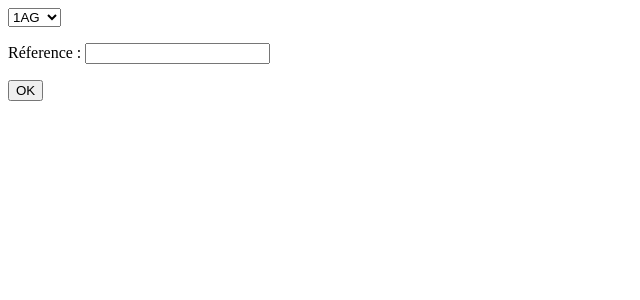
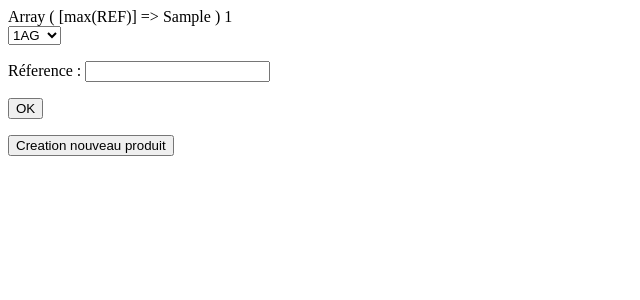
Before and after one commit to yokaii/INVENTAIREV6, a PHP site: page /included.php?color=1 in a window 1280 px wide. Shown: the top 300 px of the page, without its empty margins (0-640 px from the left). Run offline with PHP 8.4, Linux system fonts and the light colour scheme; data comes from the database, SQL or seed files in the repository; tables that the repository leaves empty or names only in its code hold one stand-in row (values such as "Sample post").

Commit message:
Ajout fonction new produit
Ajout et check des bases pour le new produit

```diff
--- a/included.php
+++ b/included.php
@@ -3,25 +3,51 @@
 	$color = $db->quote($_GET['color']);
 	$sql = $db->query("SELECT * FROM zone WHERE ALLEE = $color");
 	$fetch = $sql->fetchAll();
+	$search_a = $db->query("SELECT max(REF) FROM allref");
+	$search_allref = $search_a->fetch();
+	$search_o = $db->query("SELECT max(REF) FROM oldref");
+	$search_oldref = $search_o->fetch();
+	$search_inv = $db->query("SELECT max(REF) FROM inventaire");
+	$search_inventaire = $search_inv->fetch();
+	$maxi = max ($search_oldref,$search_allref,$search_inventaire);
+	$maxi1 = intval($maxi['max(REF)']) + 1;
+	print_r($maxi);
+	echo $maxi1;
 	 ?>
 <html>
 <head>
 	<title></title>
+	<script type="text/javascript">
+		function envoi_form(url){
+			document.formulaire.action = url;
+			document.formulaire.submit();
+		}
+
+	</script>
 </head>
 <body>
-<form action="action.php" method="post">
+
 		<div id="content2">
 		<div class="product">
+
+		<form action="" method="post" name="formulaire">
 			<select name="zone">
 				<?php foreach ($fetch as $k): ?>
 					<option><?= $k['ZONE']; ?></option>
 				<?php endforeach ?>
+
 			</select>
+				<p> Réference : <input type="text" name="ref" /></p>
+				<p><input type="submit" onclick="envoi_form('action.php')" value="OK"></p>
+				<input type="hidden" name="max_ref" value="<?= $maxi1; ?>"/>
+				<input type="submit" onclick="envoi_form('action_nouveau.php')" value="Creation nouveau produit">
 
-				<p> Réference : <input type="text" name="ref" /></p>
-				<p><input type="submit" value="OK"></p>
+
 		</form>
+
+
 		</div>
+
 
 </body>
 </html>
```
Lines whose indentation alone changed are shown as unchanged.
